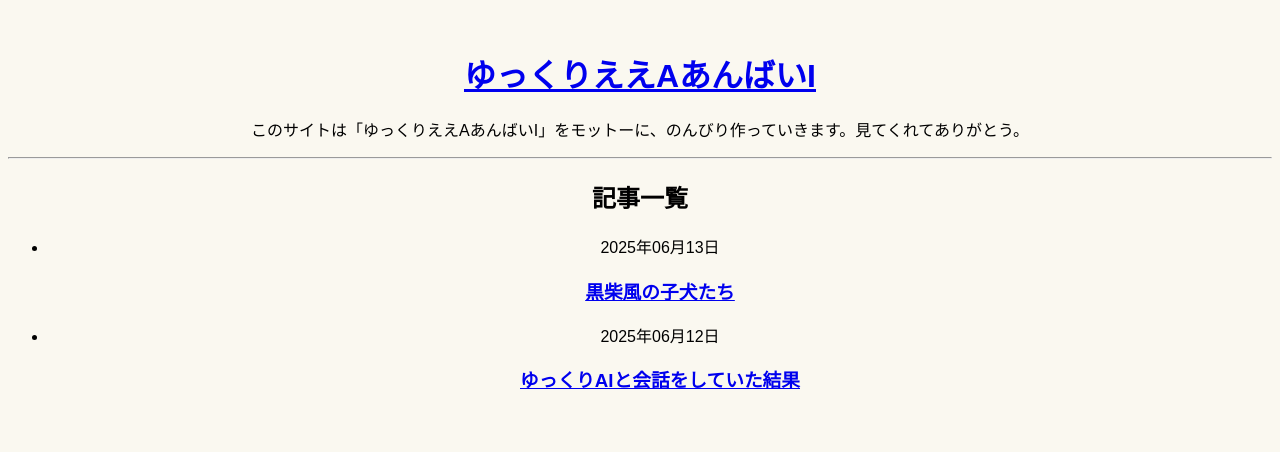
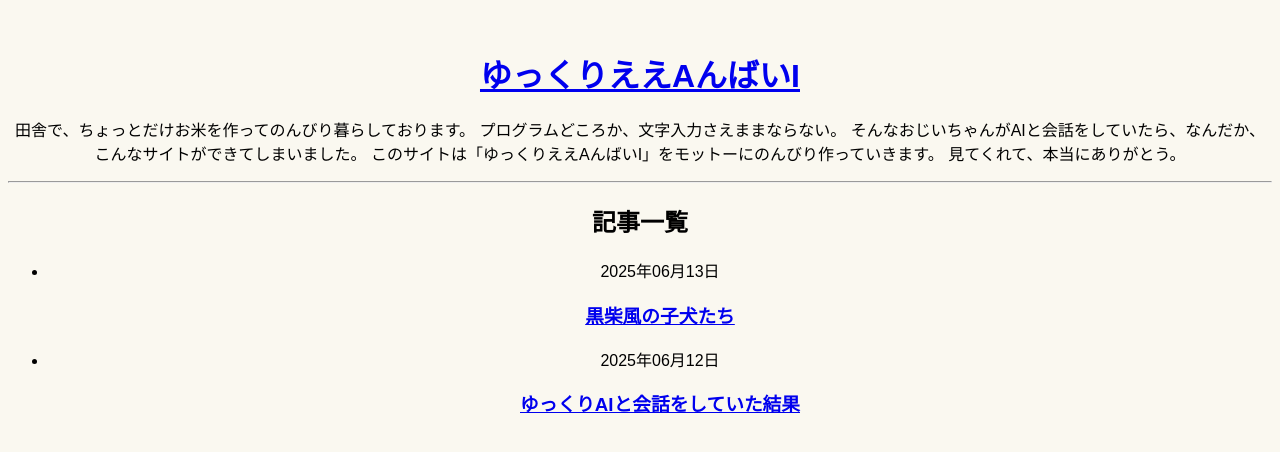
Before and after one commit to hiro69sabu/hiro69sabu.github.io, a Jekyll site: the page built from index.html, in a window 1280 px wide. Shown: the top 452 px of the page. Built offline with Jekyll 4.4.1, drawn with Linux system fonts in a browser that asks for light colours.

Commit message:
Update _config.yml

```diff
--- a/_config.yml
+++ b/_config.yml
@@ -1,2 +1,7 @@
-title: ゆっくりええAあんばいI
-description: このサイトは「ゆっくりええAあんばいI」をモットーに、のんびり作っていきます。見てくれてありがとう。
+title: ゆっくりええAんばいI
+description: |
+  田舎で、ちょっとだけお米を作ってのんびり暮らしております。
+  プログラムどころか、文字入力さえままならない。
+  そんなおじいちゃんがAIと会話をしていたら、なんだか、こんなサイトができてしまいました。
+  このサイトは「ゆっくりええAんばいI」をモットーにのんびり作っていきます。
+  見てくれて、本当にありがとう。
```
